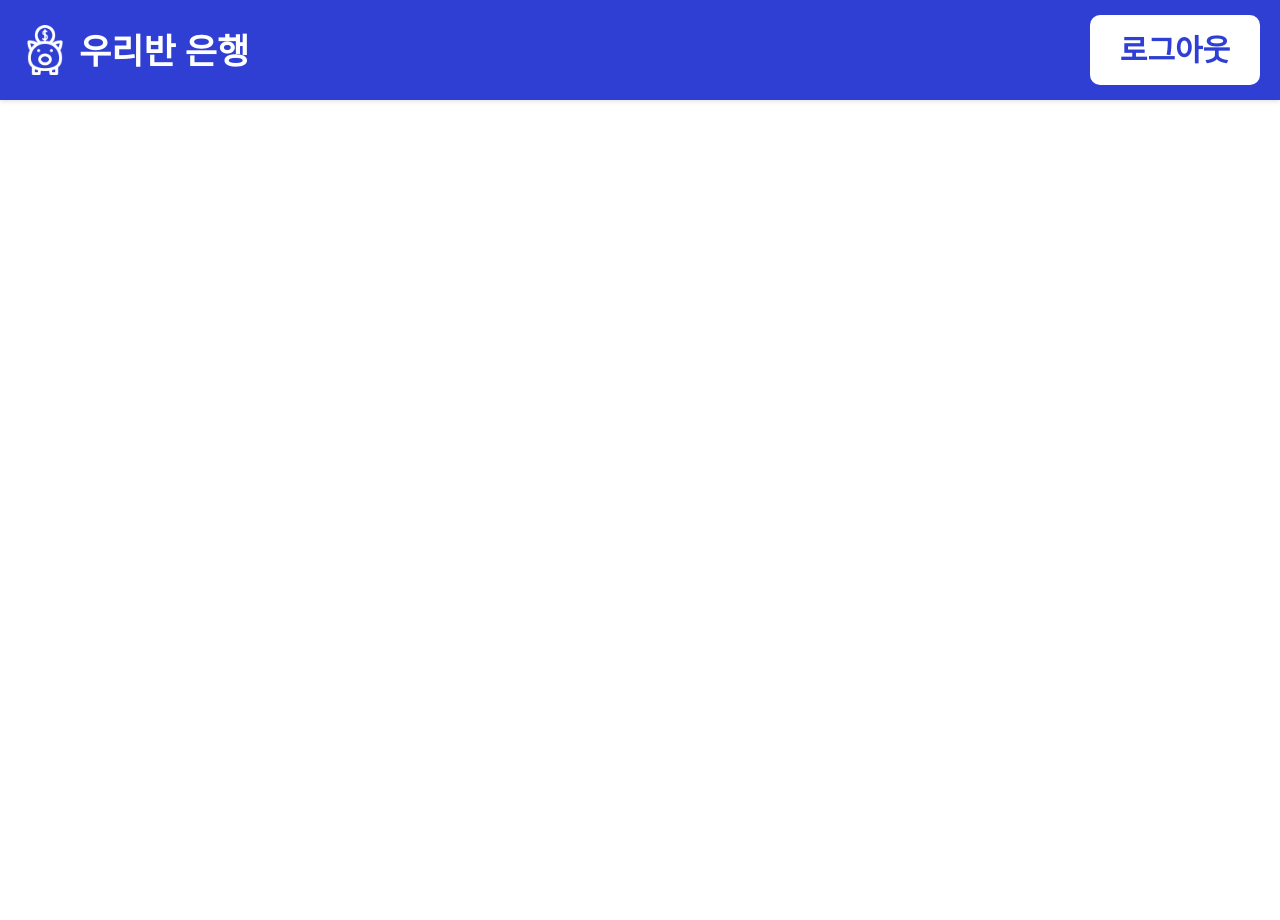
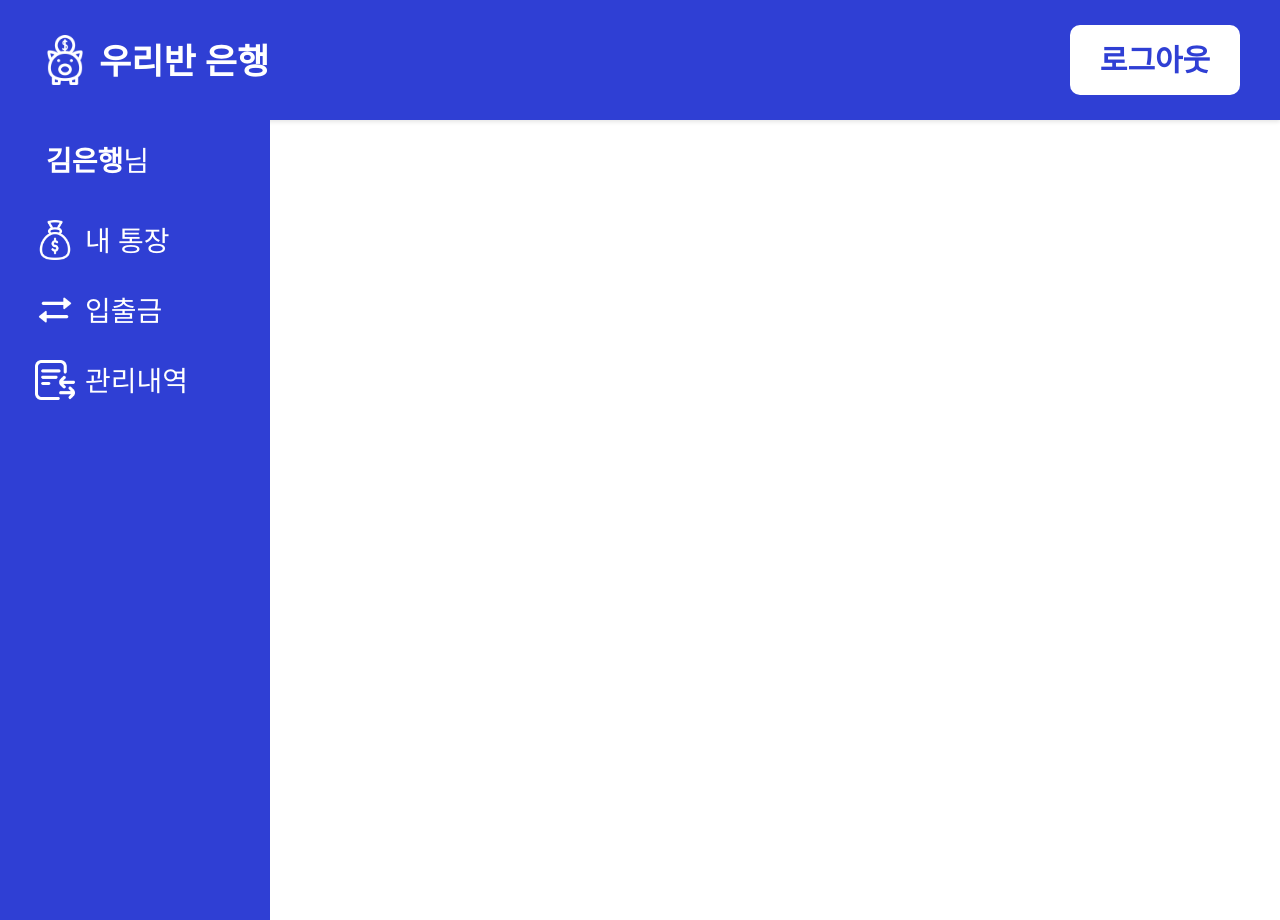
Before and after one commit to Our-Class-Bank/core-frontend, a React (Vite) app: page / in a window 1280 px wide. Before the commit the page ends 800 px from the top, so only its background shows below. Built offline with nearby package versions, Linux system fonts and the light colour scheme.

Commit message:
정적 sideBar 생성

```diff
--- /dev/null
+++ b/src/pages/Transfer.tsx
@@ -0,0 +1,5 @@
+function Transfer() {
+  return <>Transfer</>;
+}
+
+export default Transfer;
--- /dev/null
+++ b/src/pages/WorkList.tsx
@@ -0,0 +1,5 @@
+function WorkList() {
+  return <>WorkList</>;
+}
+
+export default WorkList;
--- a/src/pages/layout/Header.tsx
+++ b/src/pages/layout/Header.tsx
@@ -5,11 +5,11 @@ import LogoutBtn from "./LogoutBtn";
 const Wrapper = styled.div`
   background: #2f3fd4;
   box-shadow: 0px 2px 4px rgba(0, 0, 0, 0.1);
-  height: 100px;
+  height: 120px;
   display: flex;
   align-items: center;
   justify-content: space-between;
-  padding: 20px;
+  padding: 40px;
 `;
 const Logo = styled.span`
   display: flex;
--- /dev/null
+++ b/src/pages/layout/SideBar.tsx
@@ -0,0 +1,96 @@
+import styled from "styled-components";
+import { Link } from "react-router-dom";
+import whiteMoneyIcon from "../../assets/images/whiteMoney.png";
+import whiteArrowIcon from "../../assets/images/whiteArrow.png";
+import whiteWorkListIcon from "../../assets/images/whiteWorkList.png";
+
+const Wrapper = styled.div`
+  width: 270px;
+  height: 100vh;
+  background: #2f3fd4;
+`;
+
+const NavLink = styled(Link)`
+  display: flex;
+  align-items: center;
+  padding: 0px 30px;
+  width: 100%;
+  height: 60px;
+  color: #fff;
+  text-decoration: none;
+  margin: 10px 0px;
+
+  &:hover {
+    background-color: #1f2cb6;
+  }
+`;
+
+const NavText = styled.span`
+  font-family: "Noto Sans";
+  font-style: normal;
+  font-weight: 500;
+  font-size: 28px;
+  line-height: 27px;
+  padding: 5px;
+
+  color: #ffffff;
+`;
+
+const NavIcon = styled.img`
+  width: 50px;
+  height: 50px;
+  padding: 5px;
+`;
+
+const NameBlock = styled.div`
+  display: flex;
+  justify-content: center;
+  align-items: center;
+  padding: 40px;
+  width: 195px;
+  height: 60px;
+  color: #fff;
+`;
+const Name = styled.span`
+  font-family: "Noto Sans";
+  font-style: normal;
+  font-weight: 600;
+  font-size: 28px;
+  line-height: 27px;
+
+  color: #ffffff;
+`;
+const Text = styled.span`
+  font-family: "Noto Sans";
+  font-style: normal;
+  font-weight: 200;
+  font-size: 28px;
+  line-height: 27px;
+
+  color: #ffffff;
+`;
+function SideBar() {
+  const userName = "김은행";
+  return (
+    <Wrapper>
+      <NameBlock>
+        <Name>{userName}</Name>
+        <Text>님</Text>
+      </NameBlock>
+      <NavLink to="/">
+        <NavIcon src={whiteMoneyIcon} alt="money" />
+        <NavText>내 통장</NavText>
+      </NavLink>
+      <NavLink to="/transfer">
+        <NavIcon src={whiteArrowIcon} alt="arrow" />
+        <NavText>입출금</NavText>
+      </NavLink>
+      <NavLink to="/work-list">
+        <NavIcon src={whiteWorkListIcon} alt="money" />
+        <NavText>관리내역</NavText>
+      </NavLink>
+    </Wrapper>
+  );
+}
+
+export default SideBar;
--- a/src/pages/my-bank/MyBank.tsx
+++ b/src/pages/my-bank/MyBank.tsx
@@ -1,9 +1,10 @@
 import Header from "../layout/Header";
-
+import SideBar from "../layout/SideBar";
 function MyBank() {
   return (
     <>
       <Header />
+      <SideBar />
     </>
   );
 }
--- a/src/routes/RoutePage.tsx
+++ b/src/routes/RoutePage.tsx
@@ -1,12 +1,15 @@
 import { Route, Routes } from "react-router-dom";
 import Login from "@/pages/login/Login";
 import MyBank from "@/pages/my-bank/MyBank";
-
+import Transfer from "@/pages/Transfer";
+import WorkList from "@/pages/WorkList";
 function RoutePage() {
   return (
     <Routes>
       <Route path="/" element={<MyBank />} />
       <Route path="/login" element={<Login />} />
+      <Route path="/transfer" element={<Transfer />} />
+      <Route path="/work-list" element={<WorkList />} />
     </Routes>
   );
 }
```
